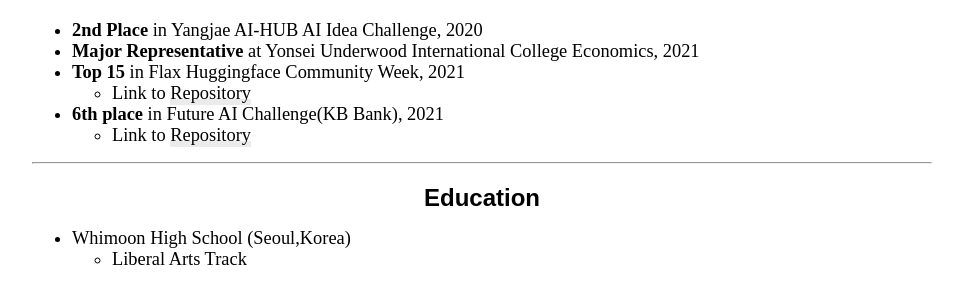
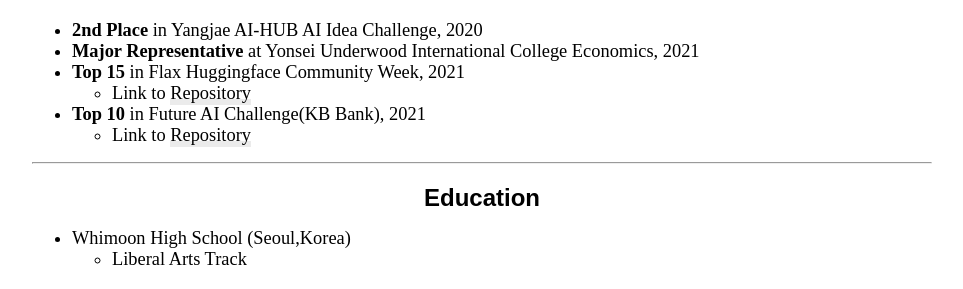
Before and after one commit to guijinSON/guijinSON.github.io, a Jekyll site: the page built from Learn_More.md, in a window 1280 px wide and 900 px high, scrolled down 1840 px. Shown: the part 451-740 px from the top of the window, without its empty margins (158-1121 px from the left). Built offline with Jekyll 4.4.1, drawn with Linux system fonts in a browser that asks for light colours; nearby versions of some CDN libraries.

Commit message:
Update Learn_More.md

```diff
--- a/Learn_More.md
+++ b/Learn_More.md
@@ -102,7 +102,7 @@
  <ul>
   <li>Link to <a href="https://github.com/guijinSON/koclip.git"> Repository </a></li>
  </ul>
- <li> <strong>6th place</strong> in Future AI Challenge(KB Bank), 2021 </li>
+ <li> <strong>Top 10</strong> in Future AI Challenge(KB Bank), 2021 </li>
   <ul>
   <li>Link to <a href="https://github.com/guijinSON/ZIP.git"> Repository </a></li>
  </ul>
```
